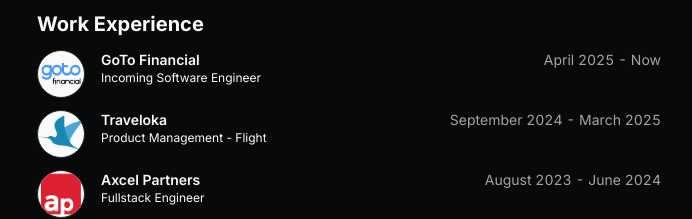
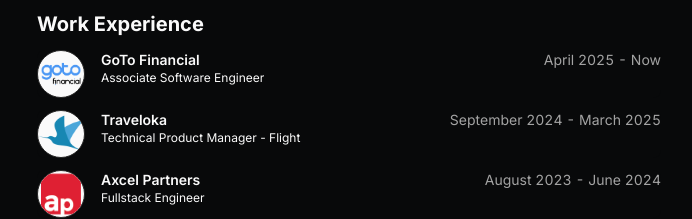
Before and after one commit to yancheesetofer/yanchris.tech, a Next.js app: page / in a window 1280 px wide. Shown: the part 458-677 px from the top of the page, without its empty margins (291-983 px from the left). Built offline with nearby package versions, Linux system fonts and the light colour scheme.

Commit message:
chore: update resume.tsx

```diff
--- a/src/data/resume.tsx
+++ b/src/data/resume.tsx
@@ -77,7 +77,7 @@
       href: "https://www.gotocompany.com/en/products/goto-financial",
       badges: [],
       location: "Jakarta",
-      title: "Incoming Software Engineer",
+      title: "Associate Software Engineer",
       logoUrl: "/goto-financial.png",
       start: "April 2025",
       end: "Now",
@@ -88,12 +88,12 @@
       href: "https://www.traveloka.com",
       badges: [],
       location: "Jakarta",
-      title: "Product Management - Flight",
+      title: "Technical Product Manager - Flight",
       logoUrl: "/traveloka.png",
       start: "September 2024",
       end: "March 2025",
       description:
-        "Assigned to flight system integration and performance sub team. Working closely with international flight aggregators (main focus) & airline API service.",
+        "Assigned to flight system integration and performance sub team. Working closely with international flight aggregators as my main focus & airline API service. Worth-to-mention: millions of USD added to average daily aggregator issuances.",
     },
     {
       company: "Axcel Partners",
```
